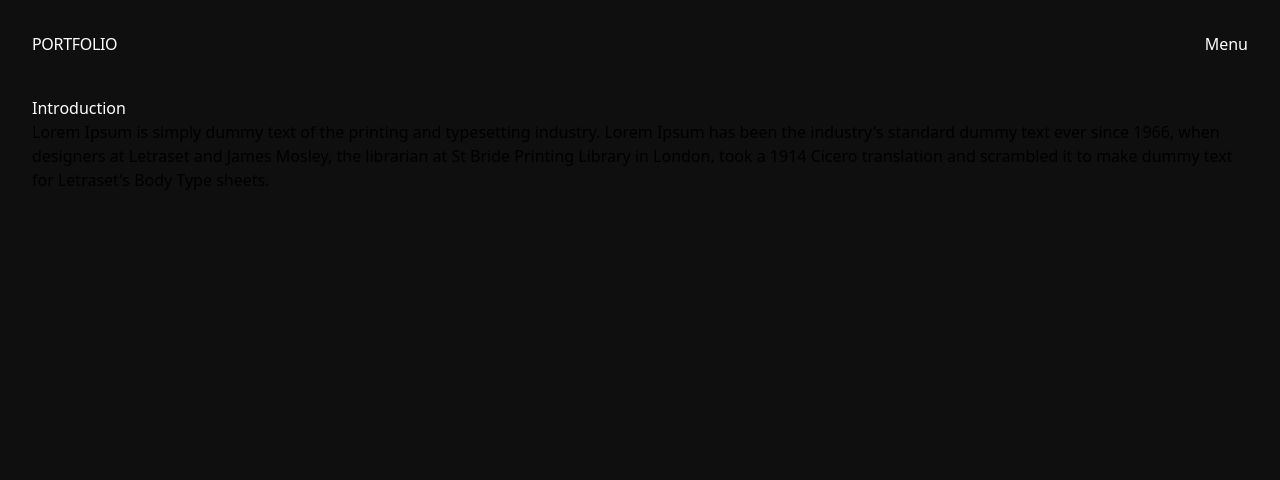
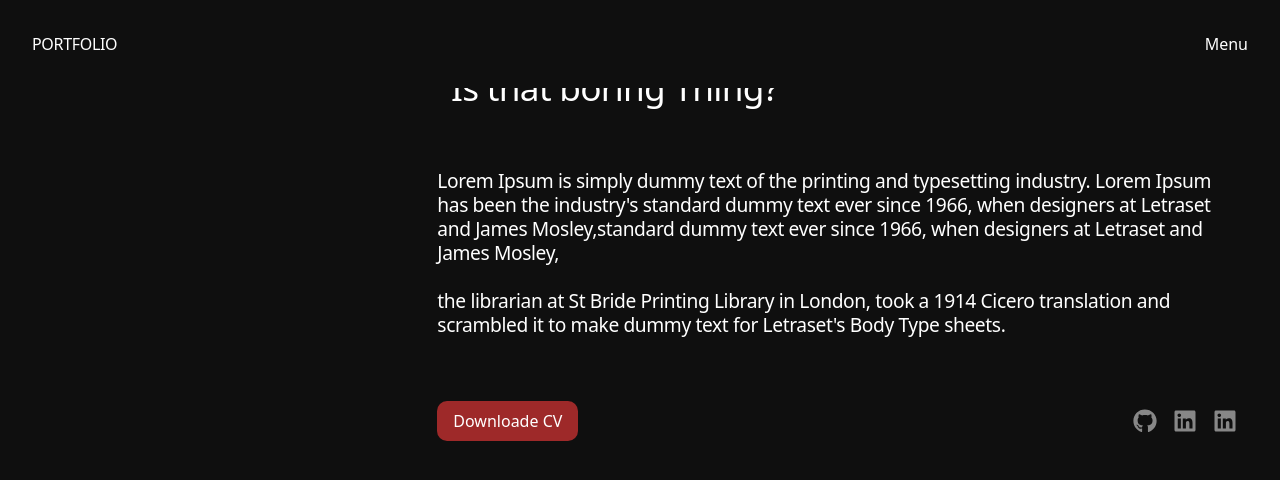
Before and after one commit to Qnsay0/portfolio-website, a Next.js app: page /introduction in a window 1280 px wide. Shown: the top 480 px of the page. Built offline with nearby package versions, Linux system fonts and the light colour scheme.

Commit message:
Implementing introduction section

```diff
--- a/app/components/menu/menu.css
+++ b/app/components/menu/menu.css
@@ -1,9 +1,12 @@
+/* keep box-sizing from globals — reapply to avoid overriding issues */
 *{
-   font-family:system-ui, -apple-system, BlinkMacSystemFont, 'Segoe UI', Roboto, Oxygen, Ubuntu, Cantarell, 'Open Sans', 'Helvetica Neue', sans-serif
+    font-family:system-ui, -apple-system, BlinkMacSystemFont, 'Segoe UI', Roboto, Oxygen, Ubuntu, Cantarell, 'Open Sans', 'Helvetica Neue', sans-serif;
+    box-sizing: border-box;
 }
 
 .menu-bar{
     padding: 2em;
+    width: 100%;
     z-index: 2;
     background-color: #0f0f0f;
 }
@@ -12,7 +15,8 @@
     position: fixed;
     top: 0;
     left: 0;
-    width: 100vw;
+    right: 0;
+    width: 100%;
     display: flex;
     justify-content: space-between;
     align-items: center;
@@ -44,13 +48,15 @@
     position: fixed;
     top: 0;
     left: 0;
-    width: 100vw;
+    right: 0;
+    width: 100%;
     height: 100vh;
     padding: 2em;
     background-color: #9e2929;
     z-index: 2;
     display: flex;
     flex-direction: column;
+    -webkit-clip-path: polygon(0% 0%, 100% 0%, 100% 0%, 0% 0%);
     clip-path: polygon(0% 0%, 100% 0%, 100% 0%, 0% 0%);
 }
 
--- a/app/components/menu/menu.tsx
+++ b/app/components/menu/menu.tsx
@@ -51,7 +51,9 @@ export default function Menu(){
         .to(".menu-overlay", {
             duration: 1.25,
 
+            // include webkitClipPath for Safari compatibility
             clipPath: "polygon(0% 0%, 100% 0%, 100% 100%, 0% 100%)",
+            webkitClipPath: "polygon(0% 0%, 100% 0%, 100% 100%, 0% 100%)",
             ease: "power4.inOut",
             delay: -0.60,
 
--- a/app/globals.css
+++ b/app/globals.css
@@ -30,13 +30,13 @@ body{
 .content-box{
     display: flex;
     flex-direction: row;
-
+    height: calc(70vh);
 
 
 }
 
 .box-content .lg-col{
-    height: calc(100vh - 8em);
+
     width: 100%;
     display: flex;
 
@@ -45,7 +45,7 @@ body{
 }
 .lg-col .text-box{
     height: 100%;
-    width: 100%;
+    max-width: 1200px;
     display: flex;
     justify-content: start;
     align-items: center;
@@ -53,12 +53,12 @@ body{
 }
 .lg-col .text-box h1{
     color: white;
-    font-size: clamp(3.5em, 7vw, 5em);
+    font-size: clamp(2.2em, 5vw, 5em);
     letter-spacing: -0.05em;
 
     text-transform: uppercase;
     line-height: 1;
-    font-weight: 300;
+    font-weight: 400;
 
 }
 
@@ -79,7 +79,7 @@ section .text-box{
     align-items: center;
 }
 section .text-box h1{
-    font-size: 3em;
+    font-size: clamp(1.8em, 5vw, 3em);
     max-width: 600px;
     text-align: center;
     color: #fff;
--- a/app/introduction/page.tsx
+++ b/app/introduction/page.tsx
@@ -1,17 +1,79 @@
+import { useGSAP } from '@gsap/react';
 import './style.css'
+import gsap from 'gsap';
+import ScrollTrigger from 'gsap/src/ScrollTrigger';
+import { start } from 'repl';
+import { FaGithub,FaLinkedin } from "react-icons/fa6";
+
+
 export default function Introduction() {
+
+  const socials = [
+    {name:"github" , icon: "", link: ""},
+    {name:"LinkedIn" , icon: "",link: ""},
+    {name:"github" , icon: "",link: ""},
+
+  ]
+  useGSAP(() => {
+    gsap.from("#lgCol", {
+      opacity: 0,
+      duration: 1.25,
+      scrollTrigger: {
+        trigger: "#lgCol",
+        start: "top 70%",
+        toggleActions: "play none none none",
+        markers: true
+
+      },
+      x: 200,
+      y: 50,
+    });
+
+    gsap.from("#smCol", {
+       opacity: 0,
+      duration: 1.25,
+      scrollTrigger: {
+        trigger: "#smCol",
+        start: "top 70%",
+        toggleActions: "play none none none",
+        markers: true
+      },
+      x: -200,
+      y: 50,
+    })
+
+  });
+
   return (
-    <div className="container">
-        <div className="smCol">
-            <div className="title"><h1>Introduction</h1></div>
+    <div className="IntroductionContainer">
+        <div className="smCol" id="smCol">
+            <div className=""><p>Basic information <br/> about myself</p></div>
+            <div className="socials">
+
+            </div>
         </div>
-        <div className="lgCol">
+        <div className="lgCol" id="lgCol">
+          <div className="lgColThema">
+            <div className="title"><h1>[Introduction]</h1></div>
+            <div className="subtitle"><h2>"Is that boring Thing?</h2></div>
+          </div>
+
           <div className="textBox"><p>Lorem Ipsum is simply dummy text
             of the printing and typesetting industry. Lorem Ipsum has been
             the industry's standard dummy text ever since 1966, when designers
-            at Letraset and James Mosley, the librarian at St Bride Printing Library
+            at Letraset and James Mosley,standard dummy text ever since 1966, when designers
+            at Letraset and James Mosley,<br/><br/> the librarian at St Bride Printing Library
             in London, took a 1914 Cicero translation and scrambled it to
-            make dummy text for Letraset's Body Type sheets.</p></div>
+            make dummy text for Letraset's Body Type sheets.</p>
+          </div>
+          <div className="socials">
+            <button className="portfolio-btn">Downloade CV</button>
+            <div className="social-links-box">
+              <div className="link" id="link"><a href="#"><FaGithub /></a></div>
+              <div className="link" id="link"><a href="#"><FaLinkedin /></a></div>
+              <div className="link" id="link"><a href="#"><FaLinkedin /></a></div>
+            </div>
+          </div>
         </div>
     </div>
   );
--- a/app/introduction/style.css
+++ b/app/introduction/style.css
@@ -1,6 +1,102 @@
+
+.IntroductionContainer{
+     min-height: 100vh;
+    color: #fff;
+    display: flex;
+    gap: 1em;
+    flex-wrap: wrap;
+
+}
+
+.smCol{
+    flex: 1;
+}
+
+.lgCol{
+    position: relative;
+    flex: 2;
+    display: flex;
+    flex-direction: column;
+    gap: 4em;
+}
+
+.smCol p{
+    font-size: clamp(1.2em, 2vw, 2em);
+    font-weight: 700;
+    letter-spacing: -0.02em;
+    line-height: 1;
+}
+
+.lgColThema{
+    position: relative;
+    display: flex;
+    flex-direction: column;
+    padding: 0;
+    margin: 0;
+
+    gap: 1em;
+}
+
+.lgColThema h1{
+    font-size: clamp(3em, 5vw, 8em);
+     line-height: 1;
+     font-weight: 500;
+     margin-top: -10px;
+     letter-spacing: -0.02em;
+}
+
+.lgColThema h2{
+    font-size: clamp(1.5em, 5vw, 2.2em);
+    font-weight: 400;
+    letter-spacing: -0.02em;
+    line-height: 1;
+}
+
+.lgCol .textBox{
+    max-width: 800px;
+}
+.textBox p{
+    font-size: clamp(0.9em, 3vw, 1.2em);
+    letter-spacing: -0.02em;
+    line-height: 125%;
+
+}
 
 
+.portfolio-btn{
+    display: inline-block;
+    width: auto;
+    padding: 0.5em 1em;
+    box-sizing: border-box;
+    background-color: #9e2929;
+    text-align: center;
+    align-self: flex-start;
+    border-radius: 10px;
+    transition: all 0.5s;
+    cursor: pointer;
+}
+.portfolio-btn:hover{
+    background-color: #9e29298c;
+}
 
-h1{
-    color: #fff;
+.socials{
+    display: flex;
+    justify-content: space-between;
+    max-width: 800px;
 }
+
+.social-links-box{
+    display: flex;
+    justify-content: center;
+    align-items: center;
+    gap: 1em
+}
+.social-links-box .link{
+    font-size: 1.5em;
+    cursor: pointer;
+    transition: all 0.5s;
+    opacity: 0.5;
+}
+.social-links-box .link:hover{
+    opacity: 1;
+}
--- a/app/page.tsx
+++ b/app/page.tsx
@@ -10,7 +10,7 @@ export default function Home() {
 
 
   gsap.registerPlugin(ScrollTrigger);
-
+  ScrollTrigger.config({ ignoreMobileResize: true });
   useEffect(() => {
     const lenis = new Lenis();
     let rafId = 0;
--- a/next.config.ts
+++ b/next.config.ts
@@ -1,6 +1,7 @@
 /** @type {import('next').NextConfig} */
 const nextConfig = {
   /* twoje opcje konfiguracyjne */
+  allowedDevOrigins: ['192.168.100.2'],
 };
 
 module.exports = nextConfig;
```
